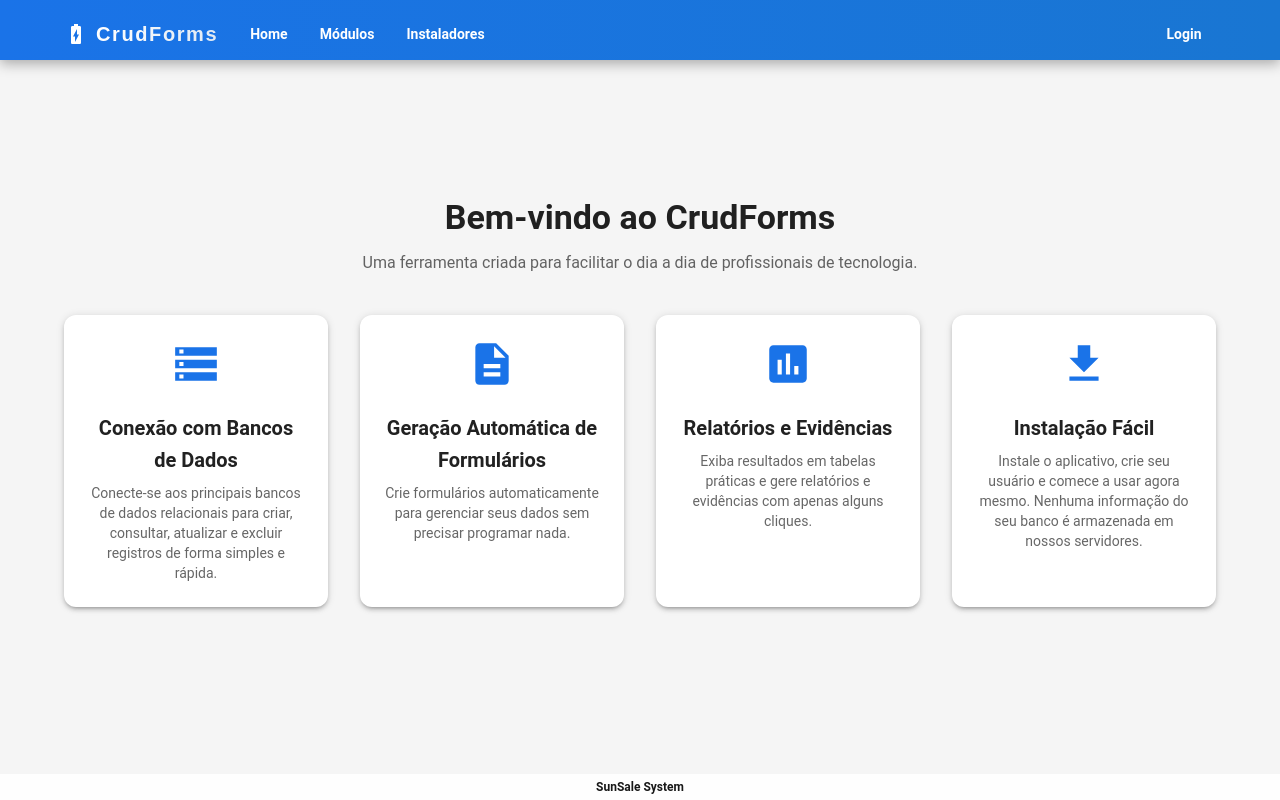
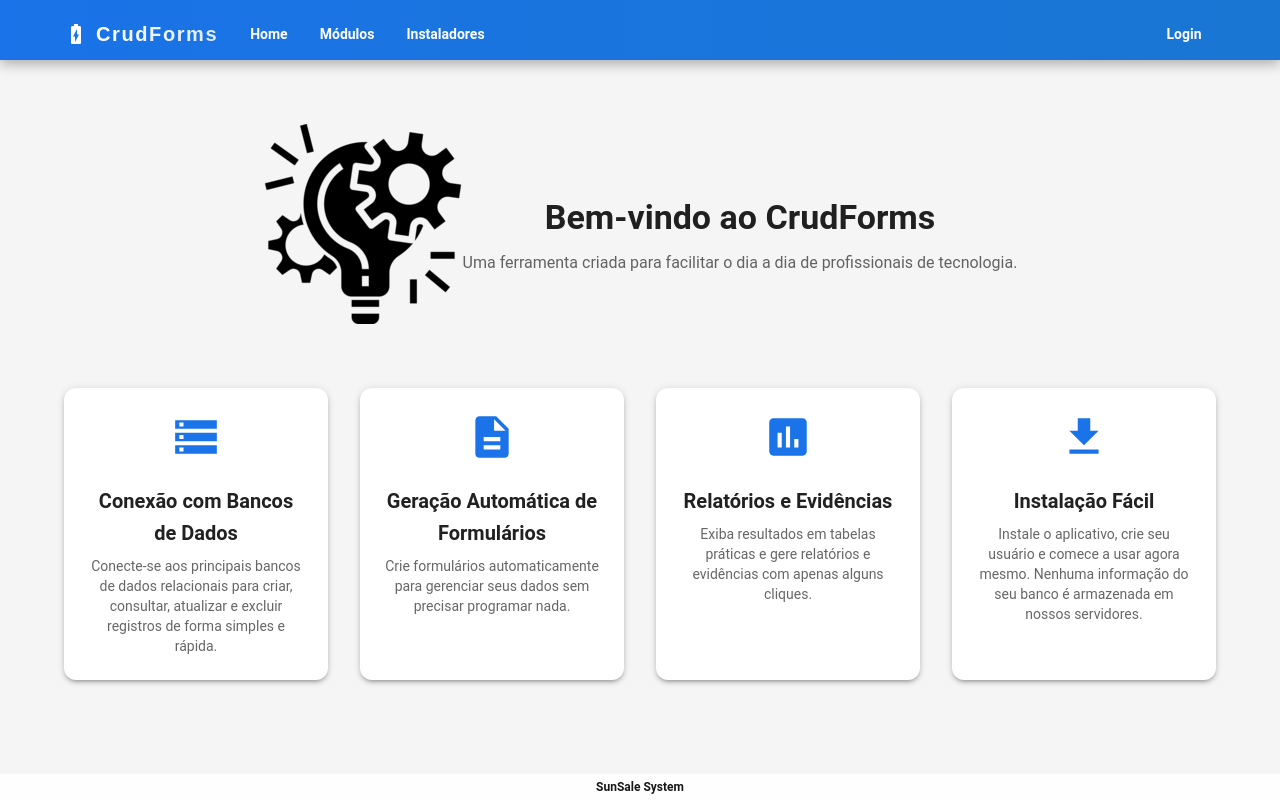
Before and after one commit to rodrigoborgesmachado/CrudFormsWebPage, a React (Create React App) app: page / in a window 1280 px wide. Built offline with nearby package versions, Linux system fonts and the light colour scheme.

Commit message:
Adicionando imagem e modificando o código

```diff
--- a/src/Pages/Home/index.js
+++ b/src/Pages/Home/index.js
@@ -3,6 +3,7 @@ import StorageIcon from '@mui/icons-material/Storage';
 import DescriptionIcon from '@mui/icons-material/Description';
 import AssessmentIcon from '@mui/icons-material/Assessment';
 import DownloadIcon from '@mui/icons-material/Download';
+import logoWhite from '../../Assets/Images/logo_white200x200.png';
 
 function Home() {
   const features = [
@@ -30,6 +31,8 @@ function Home() {
 
   return (
     <Container sx={{ py: 5 }}>
+      <div className='description'>
+        <img src={logoWhite}/>
         <Box textAlign="center" mb={5}>
           <Typography variant="h4" fontWeight="bold" gutterBottom>
             Bem-vindo ao CrudForms
@@ -38,6 +41,7 @@ function Home() {
             Uma ferramenta criada para facilitar o dia a dia de profissionais de tecnologia.
           </Typography>
         </Box>
+      </div>
 
       <Grid container spacing={4}>
         {features.map((feature, index) => (
--- a/src/Pages/Modules/index.css
+++ b/src/Pages/Modules/index.css
@@ -60,3 +60,14 @@
 .texto a:hover {
     text-decoration: underline;
 }
+
+.description{
+    display: flex;
+    flex-wrap: wrap;
+    align-items: center;
+    justify-content: center;
+}
+
+.description img{
+    margin-bottom: 4rem;
+}
```
Also changed, not shown: src/Assets/Images/logo-200x200.png (added), src/Assets/Images/logo_white200x200.png (added). Lines whose indentation alone changed are shown as unchanged.
